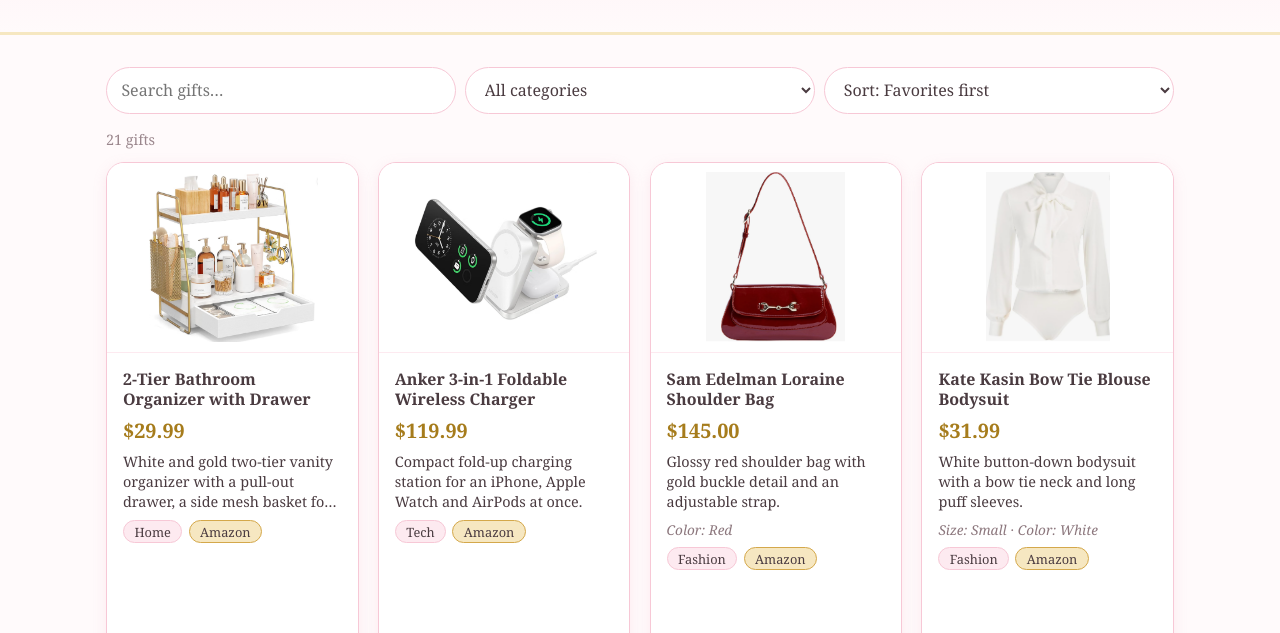
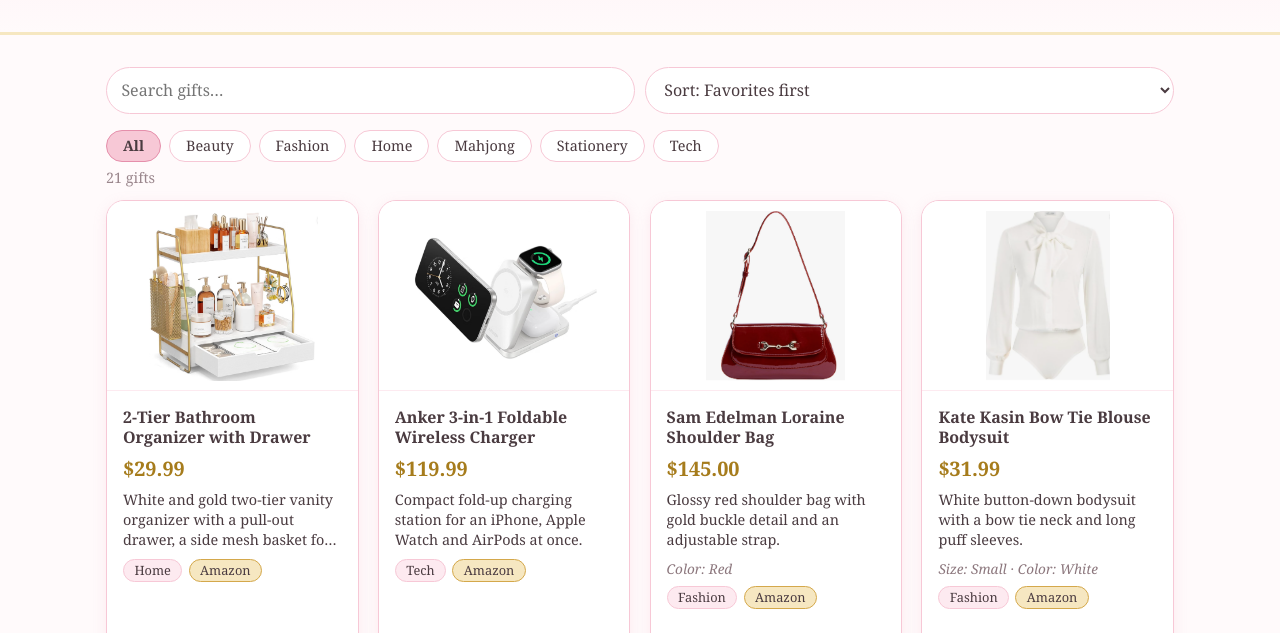
Before and after one commit to mbsolarsh/gift-list, a plain HTML site: page index.html in a window 1280 px wide. Shown: the part 167-800 px from the top of the page. Drawn offline with Linux system fonts and the light colour scheme.

Commit message:
Category pills with subcategory buttons
Co-Authored-By: Claude Sonnet 5.5 <noreply@anthropic.com>

```diff
--- a/app.js
+++ b/app.js
@@ -1,23 +1,39 @@
 const $ = (id) => document.getElementById(id);
 let items = [];
+let cat = '';
+let sub = '';
 
 fetch('items.json', { cache: 'no-store' })
   .then((r) => r.json())
-  .then((data) => { items = data; initCategories(); render(); })
+  .then((data) => { items = data; renderFilters(); render(); })
   .catch(() => { $('count').textContent = 'Could not load items.json'; });
 
-function initCategories() {
-  [...new Set(items.map((i) => i.category).filter(Boolean))].sort().forEach((c) => {
-    const o = document.createElement('option'); o.value = o.textContent = c; $('category').appendChild(o);
+function pills(container, labels, current, onPick) {
+  container.innerHTML = '';
+  ['', ...labels].forEach((label) => {
+    const b = el('button', 'pill' + (label === current ? ' active' : ''), label || 'All');
+    b.type = 'button';
+    b.addEventListener('click', () => onPick(label));
+    container.appendChild(b);
   });
+}
+
+function renderFilters() {
+  const cats = [...new Set(items.map((i) => i.category).filter(Boolean))].sort();
+  pills($('cats'), cats, cat, (c) => { cat = c; sub = ''; renderFilters(); render(); });
+  const subs = cat
+    ? [...new Set(items.filter((i) => i.category === cat).map((i) => i.subcategory).filter(Boolean))].sort()
+    : [];
+  $('subs').hidden = subs.length === 0;
+  pills($('subs'), subs, sub, (s) => { sub = s; renderFilters(); render(); });
 }
 
 function render() {
   const q = $('search').value.toLowerCase().trim();
-  const cat = $('category').value;
   const sort = $('sort').value;
   let list = items.filter((i) =>
     (!cat || i.category === cat) &&
+    (!sub || i.subcategory === sub) &&
     (!q || [i.name, i.description, i.note, i.category, i.store].join(' ').toLowerCase().includes(q)));
 
   if (sort === 'price-asc') list.sort((a, b) => (a.price ?? 1e9) - (b.price ?? 1e9));
@@ -95,4 +111,4 @@ function card(i) {
   return c;
 }
 
-['search', 'category', 'sort'].forEach((id) => $(id).addEventListener('input', render));
+['search', 'sort'].forEach((id) => $(id).addEventListener('input', render));
--- a/index.html
+++ b/index.html
@@ -5,7 +5,7 @@
   <meta name="viewport" content="width=device-width, initial-scale=1">
   <title>Gift List</title>
   <meta name="description" content="Gift ideas and wish list.">
-  <link rel="stylesheet" href="style.css?v=6">
+  <link rel="stylesheet" href="style.css?v=7">
 </head>
 <body>
   <header class="hero">
@@ -16,7 +16,6 @@
   <main>
     <section class="controls" aria-label="Filter and sort">
       <input id="search" type="search" placeholder="Search gifts…" aria-label="Search gifts">
-      <select id="category" aria-label="Filter by category"><option value="">All categories</option></select>
       <select id="sort" aria-label="Sort">
         <option value="default">Sort: Favorites first</option>
         <option value="price-asc">Price: low to high</option>
@@ -24,12 +23,15 @@
       </select>
     </section>
 
+    <nav id="cats" class="pills" aria-label="Categories"></nav>
+    <nav id="subs" class="pills subpills" aria-label="Subcategories" hidden></nav>
+
     <p id="count" class="count" aria-live="polite"></p>
     <section id="grid" class="grid"></section>
     <p id="empty" class="empty" hidden>No gifts match your search.</p>
   </main>
 
   <footer>Prices and availability may change</footer>
-  <script src="app.js?v=7"></script>
+  <script src="app.js?v=8"></script>
 </body>
 </html>
--- a/items.json
+++ b/items.json
@@ -8,7 +8,8 @@
     "note": "",
     "url": "https://www.amazon.com/dp/B0FKS6GD59",
     "image": "images/bathroom-organizer.png",
-    "favorite": false
+    "favorite": false,
+    "subcategory": "Organization"
   },
   {
     "name": "Anker 3-in-1 Foldable Wireless Charger",
@@ -19,7 +20,8 @@
     "note": "",
     "url": "https://www.amazon.com/dp/B0FHWLHMSN?th=1",
     "image": "images/anker-charger.png",
-    "favorite": false
+    "favorite": false,
+    "subcategory": "Chargers"
   },
   {
     "name": "Sam Edelman Loraine Shoulder Bag",
@@ -30,7 +32,8 @@
     "note": "Color: Red",
     "url": "https://www.amazon.com/dp/B0FK5VKB6C?th=1",
     "image": "images/sam-edelman-bag.png",
-    "favorite": false
+    "favorite": false,
+    "subcategory": "Bags"
   },
   {
     "name": "Kate Kasin Bow Tie Blouse Bodysuit",
@@ -41,7 +44,8 @@
     "note": "Size: Small · Color: White",
     "url": "https://www.amazon.com/dp/B099X4YR42?th=1&psc=1",
     "image": "images/kate-kasin-bodysuit.png",
-    "favorite": false
+    "favorite": false,
+    "subcategory": "Tops"
   },
   {
     "name": "rhode Pocket Makeup Brush",
@@ -52,7 +56,8 @@
     "note": "",
     "url": "https://www.sephora.com/product/pocket-brush-P524988?skuId=2991743",
     "image": "images/rhode-pocket-brush.png",
-    "favorite": false
+    "favorite": false,
+    "subcategory": "Makeup"
   },
   {
     "name": "rhode Barrier Butter Moisturizing Balm",
@@ -75,7 +80,8 @@
         "price": 22.0,
         "url": "https://www.sephora.com/product/barrier-butter-P517524?skuId=2895928"
       }
-    ]
+    ],
+    "subcategory": "Skincare"
   },
   {
     "name": "Ludaro Pilates Grip Socks (5 Pairs)",
@@ -86,7 +92,8 @@
     "note": "Color: Beige Brown Grey White",
     "url": "https://www.amazon.com/dp/B0DSJ4WK2B?th=1",
     "image": "images/ludaro-socks.png",
-    "favorite": false
+    "favorite": false,
+    "subcategory": "Socks"
   },
   {
     "name": "WIHOLL Bell Sleeve Ribbed Top",
@@ -97,7 +104,8 @@
     "note": "Size: Small · Color: Black",
     "url": "https://www.amazon.com/dp/B0GYRK48PP?th=1&psc=1",
     "image": "images/wiholl-bell-top.png",
-    "favorite": false
+    "favorite": false,
+    "subcategory": "Tops"
   },
   {
     "name": "New Balance 530 Sneakers",
@@ -108,7 +116,8 @@
     "note": "Women's size 7 · White with natural indigo",
     "url": "https://www.newbalance.com/pd/530/MR530-32265-PMG-NA.html?dwvar_MR530-32265-PMG-NA_style=MR530SG#dwvar_MR530-32265-PMG-NA_size=5.5&dwvar_MR530-32265-PMG-NA_style=MR530SG&dwvar_MR530-32265-PMG-NA_width=D&pid=MR530-32265-PMG-NA&quantity=1",
     "image": "images/new-balance-530.png",
-    "favorite": false
+    "favorite": false,
+    "subcategory": "Shoes"
   },
   {
     "name": "Diptyque Ambre (Amber) Candle",
@@ -131,7 +140,8 @@
         "price": 90.0,
         "url": "https://us.diptyqueparis.com/en-us/products/classic-candle-ambre-amber-ab1"
       }
-    ]
+    ],
+    "subcategory": "Candles"
   },
   {
     "name": "Venus et Fleur Mini Le Plein",
@@ -142,7 +152,8 @@
     "note": "Box: White Classic · Roses: Pearl",
     "url": "https://www.venusetfleur.com/products/mini-le-plein-white-classic?variant=41264993402924",
     "image": "images/venus-et-fleur-roses.png",
-    "favorite": false
+    "favorite": false,
+    "subcategory": "Decor"
   },
   {
     "name": "Chanel Mirror Duo",
@@ -153,7 +164,8 @@
     "note": "",
     "url": "https://www.chanel.com/us/makeup/p/137500/miroir-double-facettes-mirror-duo/",
     "image": "images/chanel-mirror-duo.png",
-    "favorite": false
+    "favorite": false,
+    "subcategory": "Accessories"
   },
   {
     "name": "Emi Jay Big Effing Clip",
@@ -179,7 +191,8 @@
         "image": "images/emi-jay-clip-tortoise.png",
         "url": "https://www.emijay.com/products/big-effing-clip-hair-claw-in-tortoise"
       }
-    ]
+    ],
+    "subcategory": "Hair"
   },
   {
     "name": "Roller Rabbit Hearts Polo Pajamas",
@@ -190,7 +203,8 @@
     "note": "Size: Small · Color: Blue",
     "url": "https://rollerrabbit.com/products/hearts-long-sleeve-polo-pajamas-blue?variant=41677437141151",
     "image": "images/roller-rabbit-pajamas.png",
-    "favorite": false
+    "favorite": false,
+    "subcategory": "Pajamas"
   },
   {
     "name": "Roller Rabbit Short-Sleeve Polo Pajamas",
@@ -216,7 +230,8 @@
         "image": "images/roller-rabbit-monkey.png",
         "url": "https://rollerrabbit.com/products/monkey-polo-pajamas-lavender"
       }
-    ]
+    ],
+    "subcategory": "Pajamas"
   },
   {
     "name": "Monogram Waffle Pouch",
@@ -227,7 +242,8 @@
     "note": "Color: Blueberry · Initials: MBS, white thread, Rome font",
     "url": "https://abbode.com/products/classic-monogram-waffle-pouch?variant=48733961322753",
     "image": "images/monogram-waffle-pouch.png",
-    "favorite": false
+    "favorite": false,
+    "subcategory": "Pouches"
   },
   {
     "name": "Monogram Navy Leather Notebook",
@@ -249,7 +265,8 @@
     "note": "Women's size 7 · White / White / Lunar Rock",
     "url": "https://www.salomon.com/en-us/product/xt-6-lg4239/L41252900",
     "image": "images/salomon-xt6.png",
-    "favorite": false
+    "favorite": false,
+    "subcategory": "Shoes"
   },
   {
     "name": "Pink Bow Mahjong Mat with Bag",
@@ -260,7 +277,8 @@
     "note": "31.5 x 31.5 in · Color: Pink",
     "url": "https://www.amazon.com/dp/B0H6NZBNML?th=1",
     "image": "images/pink-bow-mahjong-mat.png",
-    "favorite": false
+    "favorite": false,
+    "subcategory": "Mats"
   },
   {
     "name": "White Mahjong Racks with Pushers (Set of 4)",
@@ -271,7 +289,8 @@
     "note": "Color: White",
     "url": "https://www.amazon.com/dp/B0GSY68R4K?th=1",
     "image": "images/mahjong-racks.png",
-    "favorite": false
+    "favorite": false,
+    "subcategory": "Racks"
   },
   {
     "name": "Pink Striped Mahjong Tile Bag",
@@ -282,6 +301,7 @@
     "note": "Case only, tiles not included · 10.4 x 5.6 in · Striped pink",
     "url": "https://www.amazon.com/dp/B0GGGMVYVR?th=1",
     "image": "images/mahjong-tile-bag.png",
-    "favorite": false
+    "favorite": false,
+    "subcategory": "Bags"
   }
 ]
--- a/style.css
+++ b/style.css
@@ -34,3 +34,9 @@ footer{text-align:center;padding:2rem 1rem;color:#a8959b;font-size:.85rem}
 .variant:hover{border-color:var(--gold)}
 .variant.active{background:var(--gold-soft);border-color:var(--gold);font-weight:bold}
 [hidden]{display:none!important}
+.pills{display:flex;flex-wrap:wrap;gap:.5rem;margin:.4rem 0}
+.pill{font:inherit;font-size:.9rem;cursor:pointer;background:#fff;color:var(--ink);border:1px solid var(--pink);border-radius:999px;padding:.35rem 1rem}
+.pill:hover{border-color:var(--gold)}
+.pill.active{background:var(--pink);border-color:var(--pink-deep);font-weight:bold}
+.subpills .pill{font-size:.8rem;padding:.25rem .8rem}
+.subpills .pill.active{background:var(--gold-soft);border-color:var(--gold)}
```
